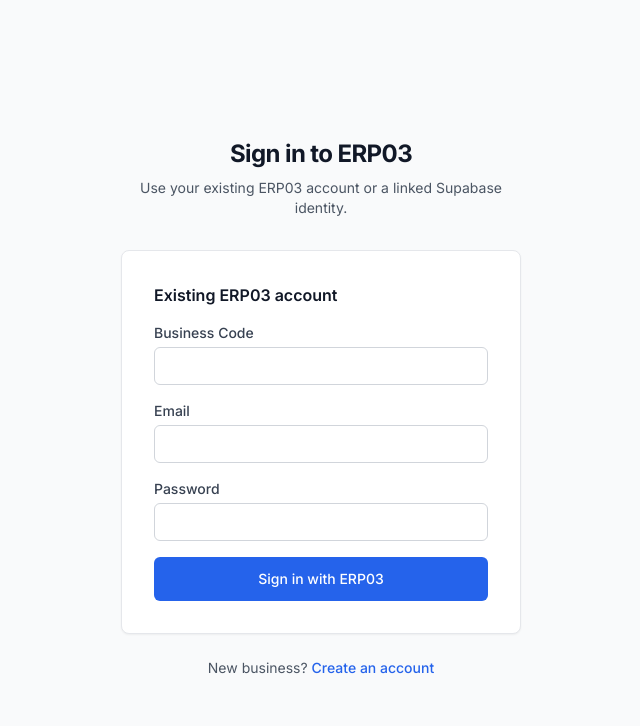
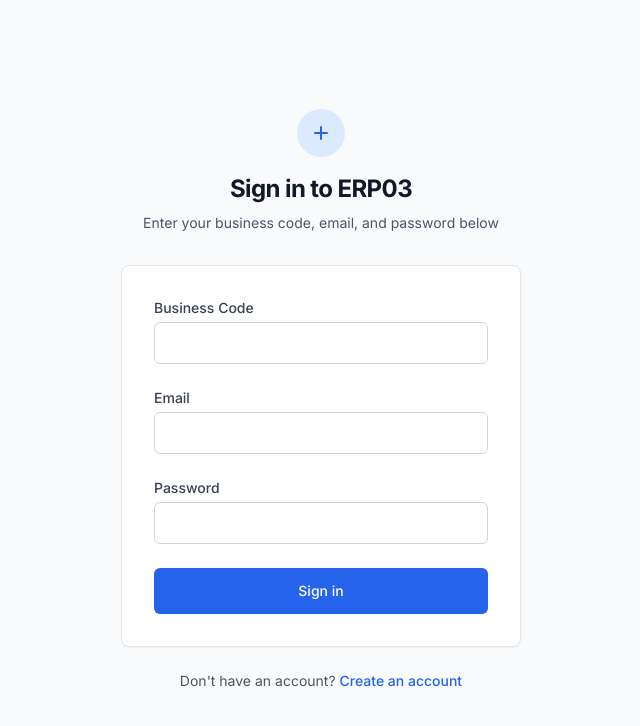
Before and after one commit to nyeinpyaesone-ui/ERP03, a React (Vite) app in the folder frontend/: page /login in a window 1280 px wide. Shown: the top 726 px of the page, without its empty margins (319-959 px from the left). Built offline with nearby package versions, Linux system fonts and the light colour scheme; no server answers.

Commit message:
fix(ui): preserve login screen and add optional Supabase sign-in

```diff
--- a/frontend/src/pages/LoginPage.jsx
+++ b/frontend/src/pages/LoginPage.jsx
@@ -1,7 +1,6 @@
 import { useState } from 'react';
 import { useNavigate, Link } from 'react-router-dom';
 import { useAuth } from '../contexts/AuthContext';
-import { api } from '../services/api';
 import { isSupabaseConfigured, signInWithSupabase } from '../services/supabaseAuth';
 
 export default function LoginPage() {
@@ -16,11 +15,12 @@ export default function LoginPage() {
     setError(null);
     try {
       const form = new FormData(e.currentTarget);
-      await login({
+      const payload = {
         business_code: form.get('business_code'),
         email: form.get('email'),
         password: form.get('password'),
-      });
+      };
+      await login(payload);
       navigate('/');
     } catch (err) {
       setError(err.message || 'Login failed. Please check your credentials.');
@@ -39,7 +39,7 @@ export default function LoginPage() {
       await loginWithSupabase(session);
       navigate('/');
     } catch (err) {
-      setError(err.message || 'Supabase sign-in failed. Link your identity using ERP03 credentials first.');
+      setError(err.message || 'Supabase sign-in failed. Link your identity with ERP03 credentials first.');
     } finally {
       setLoading(false);
     }
@@ -49,45 +49,85 @@ export default function LoginPage() {
     <div className="min-h-screen flex items-center justify-center bg-gray-50 py-10">
       <div className="w-full max-w-md px-6">
         <div className="mb-8 text-center">
+          <div className="mx-auto flex items-center justify-center h-12 w-12 rounded-full bg-blue-100">
+            <svg className="h-6 w-6 text-blue-600" fill="none" stroke="currentColor" viewBox="0 0 24 24">
+              <path strokeLinecap="round" strokeLinejoin="round" strokeWidth={2} d="M12 6v6m0 0v6m0-6h6m-6 0H6" />
+            </svg>
+          </div>
           <h2 className="mt-4 text-2xl font-bold tracking-tight text-gray-900">Sign in to ERP03</h2>
-          <p className="mt-2 text-sm text-gray-600">Use your existing ERP03 account or a linked Supabase identity.</p>
+          <p className="mt-2 text-sm text-gray-600">
+            Enter your business code, email, and password below
+          </p>
         </div>
-        <div className="bg-white p-8 rounded-lg shadow-sm border border-gray-200 space-y-8">
-          {error && <div role="alert" className="p-4 rounded-md bg-red-50 border border-red-200 text-red-700 text-sm">{error}</div>}
-          <form onSubmit={handleSubmit} className="space-y-4">
-            <h3 className="font-semibold text-gray-900">Existing ERP03 account</h3>
-            <label className="block text-sm font-medium text-gray-700">Business Code
-              <input name="business_code" type="text" required autoComplete="organization" className="mt-1 w-full px-3 py-2 border border-gray-300 rounded-md" />
-            </label>
-            <label className="block text-sm font-medium text-gray-700">Email
-              <input name="email" type="email" required autoComplete="username" className="mt-1 w-full px-3 py-2 border border-gray-300 rounded-md" />
-            </label>
-            <label className="block text-sm font-medium text-gray-700">Password
-              <input name="password" type="password" required autoComplete="current-password" className="mt-1 w-full px-3 py-2 border border-gray-300 rounded-md" />
-            </label>
-            <button type="submit" disabled={loading} className="w-full py-3 px-4 rounded-md text-sm font-medium text-white bg-blue-600 hover:bg-blue-700 disabled:opacity-50">
-              {loading ? 'Signing in…' : 'Sign in with ERP03'}
+
+        <div className="bg-white p-8 rounded-lg shadow-sm border border-gray-200">
+          {error && (
+            <div className="mb-6 p-4 rounded-md bg-red-50 border border-red-200 text-red-700 text-sm">
+              {error}
+            </div>
+          )}
+          <form onSubmit={handleSubmit} className="space-y-6">
+            <div>
+              <label className="block text-sm font-medium text-gray-700 mb-1">Business Code</label>
+              <input
+                name="business_code"
+                type="text"
+                required
+                className="w-full px-3 py-2 border border-gray-300 rounded-md focus:ring-2 focus:ring-blue-500 focus:border-blue-500 outline-none"
+              />
+            </div>
+            <div>
+              <label className="block text-sm font-medium text-gray-700 mb-1">Email</label>
+              <input
+                name="email"
+                type="email"
+                required
+                className="w-full px-3 py-2 border border-gray-300 rounded-md focus:ring-2 focus:ring-blue-500 focus:border-blue-500 outline-none"
+              />
+            </div>
+            <div>
+              <label className="block text-sm font-medium text-gray-700 mb-1">Password</label>
+              <input
+                name="password"
+                type="password"
+                required
+                className="w-full px-3 py-2 border border-gray-300 rounded-md focus:ring-2 focus:ring-blue-500 focus:border-blue-500 outline-none"
+              />
+            </div>
+            <button
+              type="submit"
+              disabled={loading}
+              className="w-full flex justify-center py-3 px-4 border border-transparent rounded-md shadow-sm text-sm font-medium text-white bg-blue-600 hover:bg-blue-700 disabled:opacity-50 disabled:cursor-not-allowed transition"
+            >
+              {loading ? 'Signing in...' : 'Sign in'}
             </button>
           </form>
           {isSupabaseConfigured && (
-            <>
-              <div className="border-t border-gray-200" />
+            <div className="mt-8 border-t border-gray-200 pt-6">
+              <h3 className="mb-4 text-sm font-semibold text-gray-900">Linked Supabase identity</h3>
               <form onSubmit={handleSupabaseSubmit} className="space-y-4">
-                <h3 className="font-semibold text-gray-900">Linked Supabase identity</h3>
-                <label className="block text-sm font-medium text-gray-700">Email
-                  <input name="email" type="email" required autoComplete="username" className="mt-1 w-full px-3 py-2 border border-gray-300 rounded-md" />
-                </label>
-                <label className="block text-sm font-medium text-gray-700">Password
-                  <input name="password" type="password" required autoComplete="current-password" className="mt-1 w-full px-3 py-2 border border-gray-300 rounded-md" />
-                </label>
-                <button type="submit" disabled={loading} className="w-full py-3 px-4 rounded-md text-sm font-medium text-gray-800 border border-gray-300 hover:bg-gray-50 disabled:opacity-50">
-                  {loading ? 'Signing in…' : 'Sign in with Supabase'}
+                <div>
+                  <label className="block text-sm font-medium text-gray-700 mb-1">Supabase email</label>
+                  <input name="email" type="email" required autoComplete="username" className="w-full px-3 py-2 border border-gray-300 rounded-md focus:ring-2 focus:ring-blue-500 focus:border-blue-500 outline-none" />
+                </div>
+                <div>
+                  <label className="block text-sm font-medium text-gray-700 mb-1">Supabase password</label>
+                  <input name="password" type="password" required autoComplete="current-password" className="w-full px-3 py-2 border border-gray-300 rounded-md focus:ring-2 focus:ring-blue-500 focus:border-blue-500 outline-none" />
+                </div>
+                <button type="submit" disabled={loading} className="w-full flex justify-center py-3 px-4 border border-gray-300 rounded-md text-sm font-medium text-gray-800 hover:bg-gray-50 disabled:opacity-50">
+                  {loading ? 'Signing in...' : 'Sign in with Supabase'}
                 </button>
               </form>
-            </>
+            </div>
           )}
         </div>
-        <p className="mt-6 text-center text-sm text-gray-600">New business? <Link to="/register" className="font-medium text-blue-600">Create an account</Link></p>
+
+        <p className="mt-6 text-center text-sm text-gray-600">
+          Don't have an account?{' '}
+          <Link to="/register" className="font-medium text-blue-600 hover:text-blue-500">
+            Create an account
+          </Link>
+        </p>
       </div>
     </div>
   );
```
